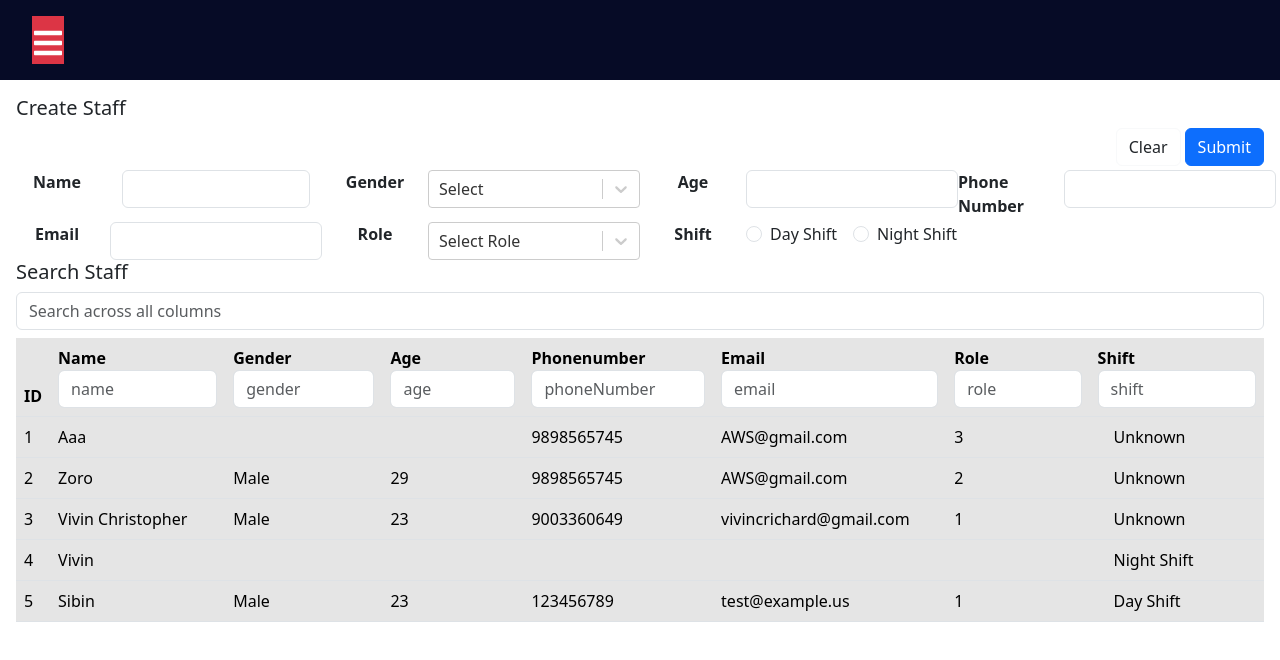
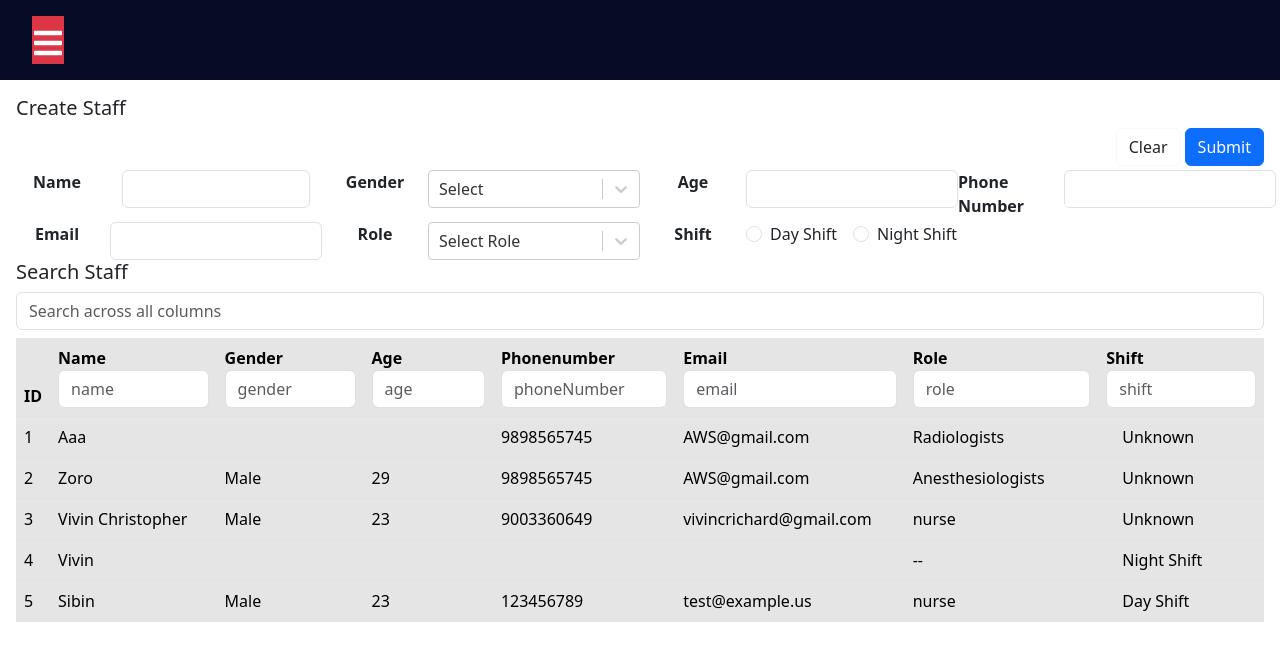
Before and after one commit to vivincrichard/my-application-01, a React (Vite) app: page /staff in a window 1280 px wide. Shown: the top 660 px of the page. Built offline with nearby package versions, Linux system fonts and the light colour scheme; data requests are answered from the project's data file.

Commit message:
added label for staff role

```diff
--- a/src/Components/Staff/Index.tsx
+++ b/src/Components/Staff/Index.tsx
@@ -73,7 +73,7 @@ function Staff() {
   });
 
   const departmentOptions = [
-    { value: null, label: "Select Role" }, // Default option
+    { value: null, label: "Select Role" },
     ...(departmentData?.map((role) => ({
       value: role.id,
       label: role.name,
@@ -92,7 +92,10 @@ function Staff() {
   };
 
   const watchValues = watch();
-  console.log("Current Form Values:", watchValues, filteredStaffList);
+
+  const getRoleLabelById = (roleId: number): string => {
+    return departmentData?.find((role) => role.id === roleId)?.name || "--";
+  };
 
   return (
     <div className="m-3">
@@ -274,7 +277,6 @@ function Staff() {
       </form>
 
       <h5>Search Staff</h5>
-      {/* Search Inputs */}
       <input
         type="text"
         placeholder="Search across all columns"
@@ -310,7 +312,7 @@ function Staff() {
                 <td>{staff.age}</td>
                 <td>{staff.phoneNumber}</td>
                 <td>{staff.email}</td>
-                <td>{staff.role}</td>
+                <td>{getRoleLabelById(staff.role)}</td>
                 <td>
                   <ShiftType p={staff.shift as shiftEnumType} />
                 </td>
```
